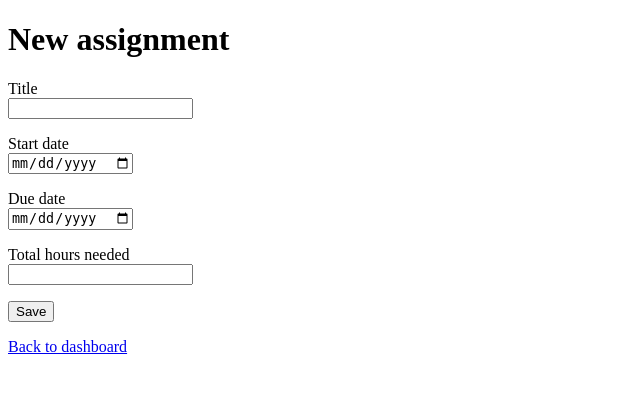
After one commit to Esmee0/Project_innovate, a Flask app: page /assignments/new in a window 1280 px wide. The commit adds this page. Shown: the top 393 px of the page, without its empty margins (0-640 px from the left). Run offline with Flask 3, Linux system fonts and the light colour scheme; a user stored in the database is signed in.

Commit message:
saving the assignments and having them shown on dashboard

```diff
--- a/app.py
+++ b/app.py
@@ -1,11 +1,25 @@
+import os
+from datetime import datetime
+
 from flask import Flask, render_template, request, redirect, url_for, flash
 from flask_sqlalchemy import SQLAlchemy
-from flask_login import LoginManager, UserMixin, login_user, logout_user, login_required, current_user
+from flask_login import (
+    LoginManager,
+    UserMixin,
+    login_user,
+    logout_user,
+    login_required,
+    current_user,
+)
 from werkzeug.security import generate_password_hash, check_password_hash
 
 app = Flask(__name__)
 app.config["SECRET_KEY"] = "dev-change-me"
-app.config["SQLALCHEMY_DATABASE_URI"] = "sqlite:///app.db"
+
+# Always store the SQLite DB next to this file (stable path)
+BASE_DIR = os.path.abspath(os.path.dirname(__file__))
+app.config["SQLALCHEMY_DATABASE_URI"] = "sqlite:///" + os.path.join(BASE_DIR, "app.db")
+
 app.config["SQLALCHEMY_TRACK_MODIFICATIONS"] = False
 
 db = SQLAlchemy(app)
@@ -14,18 +28,32 @@ login_manager = LoginManager()
 login_manager.login_view = "login"
 login_manager.init_app(app)
 
+
 class User(UserMixin, db.Model):
     id = db.Column(db.Integer, primary_key=True)
     username = db.Column(db.String(80), unique=True, nullable=False)
     password_hash = db.Column(db.String(255), nullable=False)
 
+
+class Assignment(db.Model):
+    id = db.Column(db.Integer, primary_key=True)
+    user_id = db.Column(db.Integer, db.ForeignKey("user.id"), nullable=False)
+
+    title = db.Column(db.String(200), nullable=False)
+    start_date = db.Column(db.Date, nullable=False)
+    due_date = db.Column(db.Date, nullable=False)
+    total_hours = db.Column(db.Float, nullable=False)
+
+
 @login_manager.user_loader
 def load_user(user_id):
     return db.session.get(User, int(user_id))
 
+
 @app.route("/")
 def home():
     return render_template("index.html")
+
 
 @app.route("/register", methods=["GET", "POST"])
 def register():
@@ -50,6 +78,7 @@ def register():
 
     return render_template("register.html")
 
+
 @app.route("/login", methods=["GET", "POST"])
 def login():
     if request.method == "POST":
@@ -66,16 +95,74 @@ def login():
 
     return render_template("login.html")
 
+
 @app.route("/logout", methods=["POST"])
 @login_required
 def logout():
     logout_user()
     return redirect(url_for("home"))
 
+
 @app.route("/dashboard")
 @login_required
 def dashboard():
-    return render_template("dashboard.html", username=current_user.username)
+    assignments = (
+        Assignment.query
+        .filter_by(user_id=current_user.id)
+        .order_by(Assignment.due_date.asc())
+        .all()
+    )
+    return render_template(
+        "dashboard.html",
+        username=current_user.username,
+        assignments=assignments,
+    )
+
+
+@app.route("/assignments/new", methods=["GET", "POST"])
+@login_required
+def new_assignment():
+    if request.method == "POST":
+        title = (request.form.get("title") or "").strip()
+        start_date_raw = request.form.get("start_date") or ""
+        due_date_raw = request.form.get("due_date") or ""
+        total_hours_raw = (request.form.get("total_hours") or "").strip().replace(",", ".")
+
+        if not title:
+            flash("Title is required.")
+            return render_template("new_assignment.html")
+
+        try:
+            start_date = datetime.strptime(start_date_raw, "%Y-%m-%d").date()
+            due_date = datetime.strptime(due_date_raw, "%Y-%m-%d").date()
+            total_hours = float(total_hours_raw)
+        except ValueError:
+            flash("Invalid input. Check dates and hours.")
+            return render_template("new_assignment.html")
+
+        if due_date < start_date:
+            flash("Due date must be after start date.")
+            return render_template("new_assignment.html")
+
+        if total_hours <= 0:
+            flash("Total hours must be greater than 0.")
+            return render_template("new_assignment.html")
+
+        a = Assignment(
+            user_id=current_user.id,
+            title=title,
+            start_date=start_date,
+            due_date=due_date,
+            total_hours=total_hours,
+        )
+        db.session.add(a)
+        db.session.commit()
+
+        flash("Assignment saved.")
+        return redirect(url_for("dashboard"))
+
+    return render_template("new_assignment.html")
+
 
 if __name__ == "__main__":
     with app.app_context():
--- /dev/null
+++ b/templates/new_assignment.html
@@ -0,0 +1,41 @@
+<!doctype html>
+<html>
+  <head><meta charset="utf-8"><title>New assignment</title></head>
+  <body>
+    <h1>New assignment</h1>
+
+    {% for m in get_flashed_messages() %}
+      <p style="color:red;">{{ m }}</p>
+    {% endfor %}
+
+    <form method="post">
+      <p>
+        <label>Title<br>
+          <input name="title" required>
+        </label>
+      </p>
+
+      <p>
+        <label>Start date<br>
+          <input type="date" name="start_date" required>
+        </label>
+      </p>
+
+      <p>
+        <label>Due date<br>
+          <input type="date" name="due_date" required>
+        </label>
+      </p>
+
+      <p>
+        <label>Total hours needed<br>
+          <input type="number" name="total_hours" step="0.5" min="0" required>
+        </label>
+      </p>
+
+      <button type="submit">Save</button>
+    </form>
+
+    <p><a href="{{ url_for('dashboard') }}">Back to dashboard</a></p>
+  </body>
+</html>
```
Also changed, not shown: templates/dashboard.html (+19 -0 lines), app.db (added), instance/app.db.
